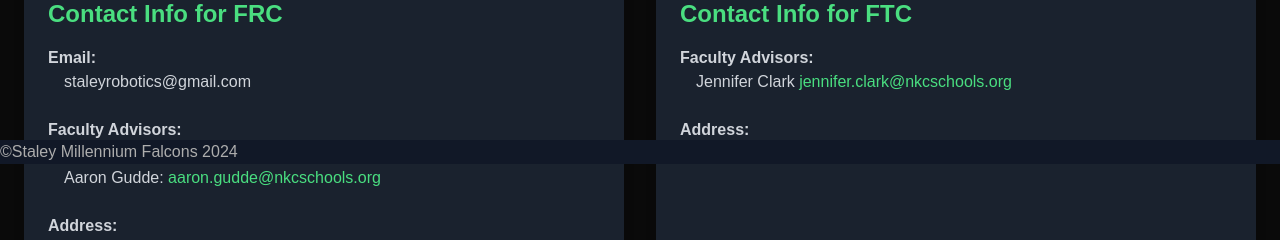
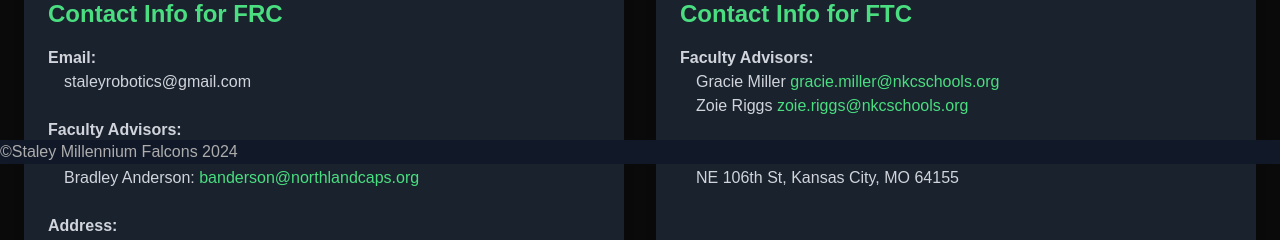
Before and after one commit to SHS-Programmers/final-robotics-site, a Next.js app: page /contact in a window 1280 px wide. Shown: the part 636-876 px from the top of the page. Built offline with nearby package versions, Linux system fonts and the light colour scheme; a web font is replaced by a local one.

Commit message:
Updated FTC year Updated faculty advisors for FTC and FRC Updated our sponsors page Added the most recent team photo to the carousel

```diff
--- a/app/about/ftc/page.tsx
+++ b/app/about/ftc/page.tsx
@@ -20,7 +20,7 @@ const FTC: React.FC = () => {
             <h2 className="text-3xl font-bold text-green-500">FTC #26467 Hurricanes</h2>
             <p>
                 New Mark&#39;s freshly established FIRST Tech Challenge team has officially begun their season for the
-                2024-2025 school year! Staley Robotics has dedicated their practice sessions to support and mentor these
+                2025-2026 school year! Staley Robotics has dedicated their practice sessions to support and mentor these
                 aspiring engineers during their competitive journey. The Hurricanes at New Mark are committed to
                 embodying their school&#39;s mission, which is to:
             </p>
--- a/app/contact/page.tsx
+++ b/app/contact/page.tsx
@@ -36,12 +36,12 @@ const Contact = () => {
                                 </a>
                             </p>
                             <p className="pl-4">
-                                Aaron Gudde:{" "}
+                                Bradley Anderson:{" "}
                                 <a
-                                    href="mailto:aaron.gudde@nkcschools.org"
+                                    href="mailto:banderson@northlandcaps.org"
                                     className="text-green-400 hover:underline"
                                 >
-                                    aaron.gudde@nkcschools.org
+                                    banderson@northlandcaps.org
                                 </a>
                             </p>
                         </div>
@@ -75,12 +75,21 @@ const Contact = () => {
                         <div>
                             <h3 className="font-semibold">Faculty Advisors:</h3>
                             <p className="pl-4">
-                                Jennifer Clark{" "}
+                                Gracie Miller{" "}
                                 <a
-                                    href="mailto:jennifer.clark@nkcschools.org"
+                                    href="mailto:gracie.miller@nkcschools.org"
                                     className="text-green-400 hover:underline"
                                 >
-                                    jennifer.clark@nkcschools.org
+                                    gracie.miller@nkcschools.org
+                                </a>
+                            </p>
+                            <p className="pl-4">
+                                Zoie Riggs{" "}
+                                <a
+                                    href="mailto:zoie.riggs@nkcschools.org"
+                                    className="text-green-400 hover:underline"
+                                >
+                                    zoie.riggs@nkcschools.org
                                 </a>
                             </p>
                         </div>
--- a/app/page.tsx
+++ b/app/page.tsx
@@ -3,6 +3,7 @@ import React from "react";
 import TitleImage from "@/app/components/Effects/Slideshow/TitleImage";
 
 const images = [
+    "/slides/Team2526.jpeg",
     "/slides/Team2526.JPG",
     "/slides/countdown.JPG",
     "/slides/Team2324.JPG",
--- a/app/sponsors/page.tsx
+++ b/app/sponsors/page.tsx
@@ -95,11 +95,8 @@ const Sponsors = () => {
 
             {/* Special Thanks Section */}
             <div className="bg-gray-800 text-white p-6 rounded-lg shadow-lg mt-8 w-full max-w-4xl">
-                <p className="font-bold">A very special thanks goes to the <strong>Rindels</strong> and <strong>Koontz</strong> families for their hard work and support!</p>
+                <p className="font-bold">A very special thanks goes to the <strong>Koontz</strong> family for their hard work and support!</p>
                 <hr className="my-4" />
-                <p>
-                    Tyler Rindels is our programming mentor. He is an amazing coach who has helped us learn how to code our robot with clean, quick, and modern coding practices. He has been a mentor for the team since 2023, and has been a huge help to the team.
-                </p>
                 <hr className="my-4" />
                 <p>
                     The Koontz family has been a huge help to the team. They have helped us with our robot design and development, and have been our representatives to our school district for funding and support.
```
Also changed, not shown: 1 other file (tests, documents, lock files or other folders).
